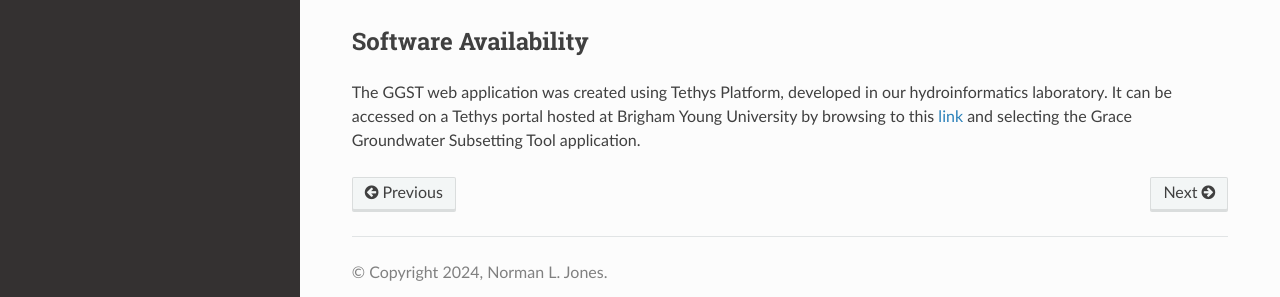
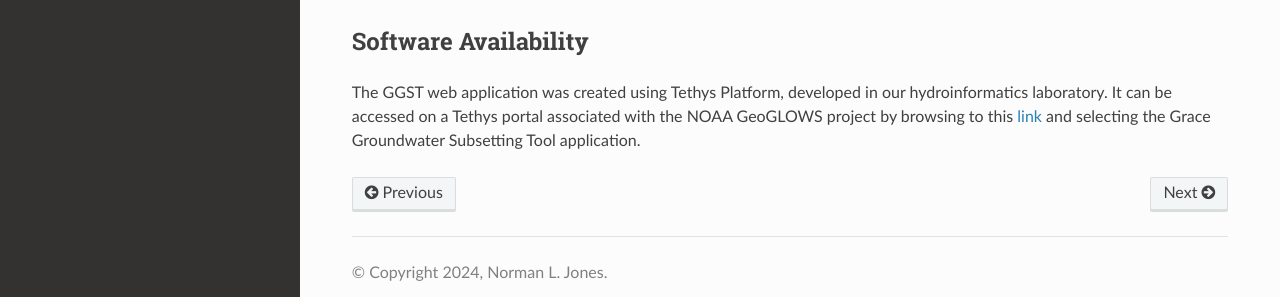
Before and after one commit to BYU-Hydroinformatics/ggst, a Sphinx documentation site: the page built from docs/source/algorithm.rst, in a window 1280 px wide and 900 px high, scrolled down 2691 px. Shown: the part 558-855 px from the top of the window. Built offline with Sphinx 7.4.7 and the Read the Docs theme 2.0.0, drawn with Linux system fonts in a browser that asks for light colours.

Commit message:
Update algorithm.rst
fixed app link

```diff
--- a/docs/source/algorithm.rst
+++ b/docs/source/algorithm.rst
@@ -83,4 +83,4 @@ It is also recommended that, whenever possible, these data be validated with loc
 
 **Software Availability**
 ------------------------
-The GGST web application was created using Tethys Platform, developed in our hydroinformatics laboratory. It can be accessed on a Tethys portal hosted at Brigham Young University by browsing to this `link <https://tethys-staging.byu.edu/apps>`_ and selecting the Grace Groundwater Subsetting Tool application.
+The GGST web application was created using Tethys Platform, developed in our hydroinformatics laboratory. It can be accessed on a Tethys portal associated with the NOAA GeoGLOWS project by browsing to this `link <https://apps.geoglows.org/apps>`_ and selecting the Grace Groundwater Subsetting Tool application.
```
